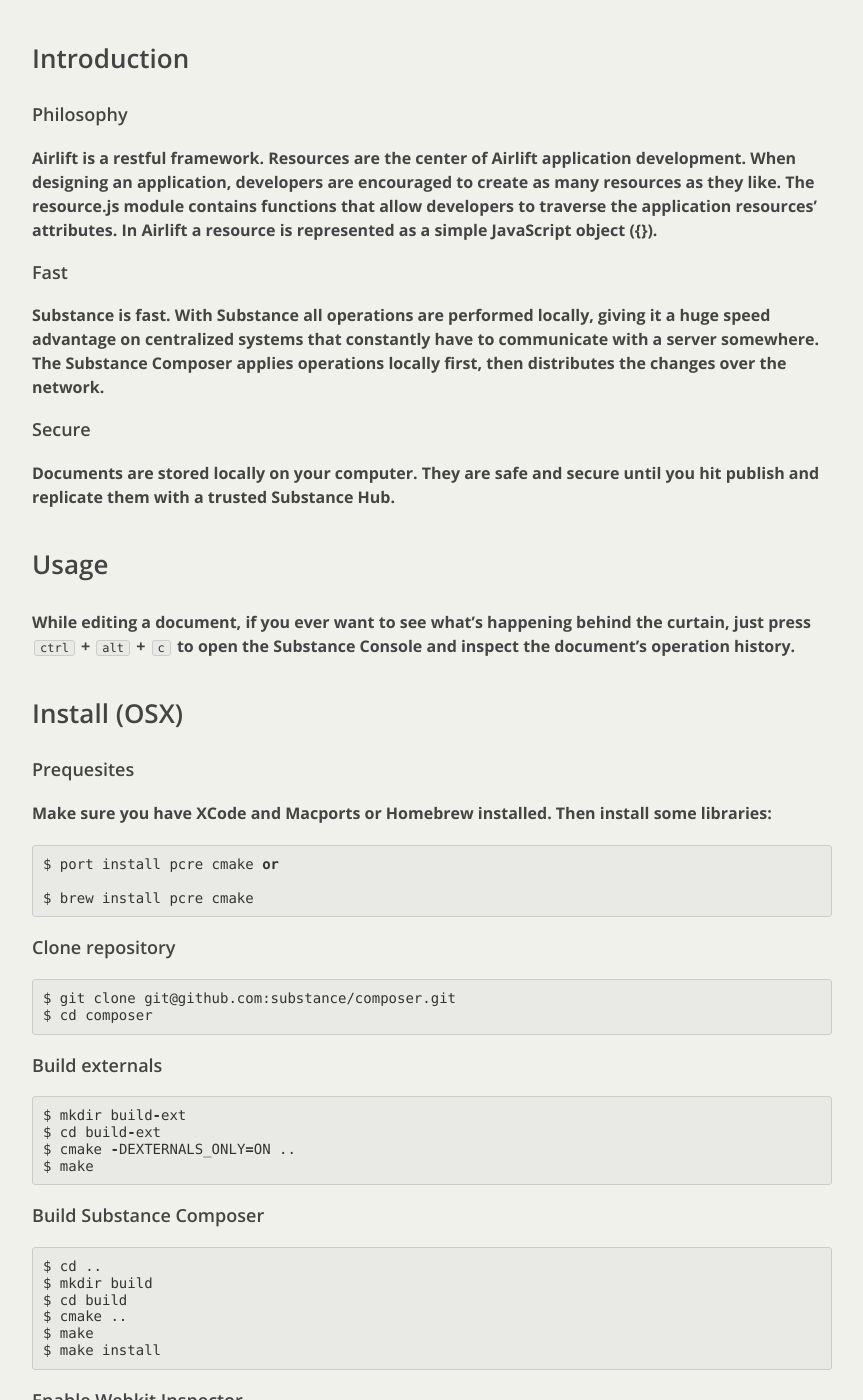
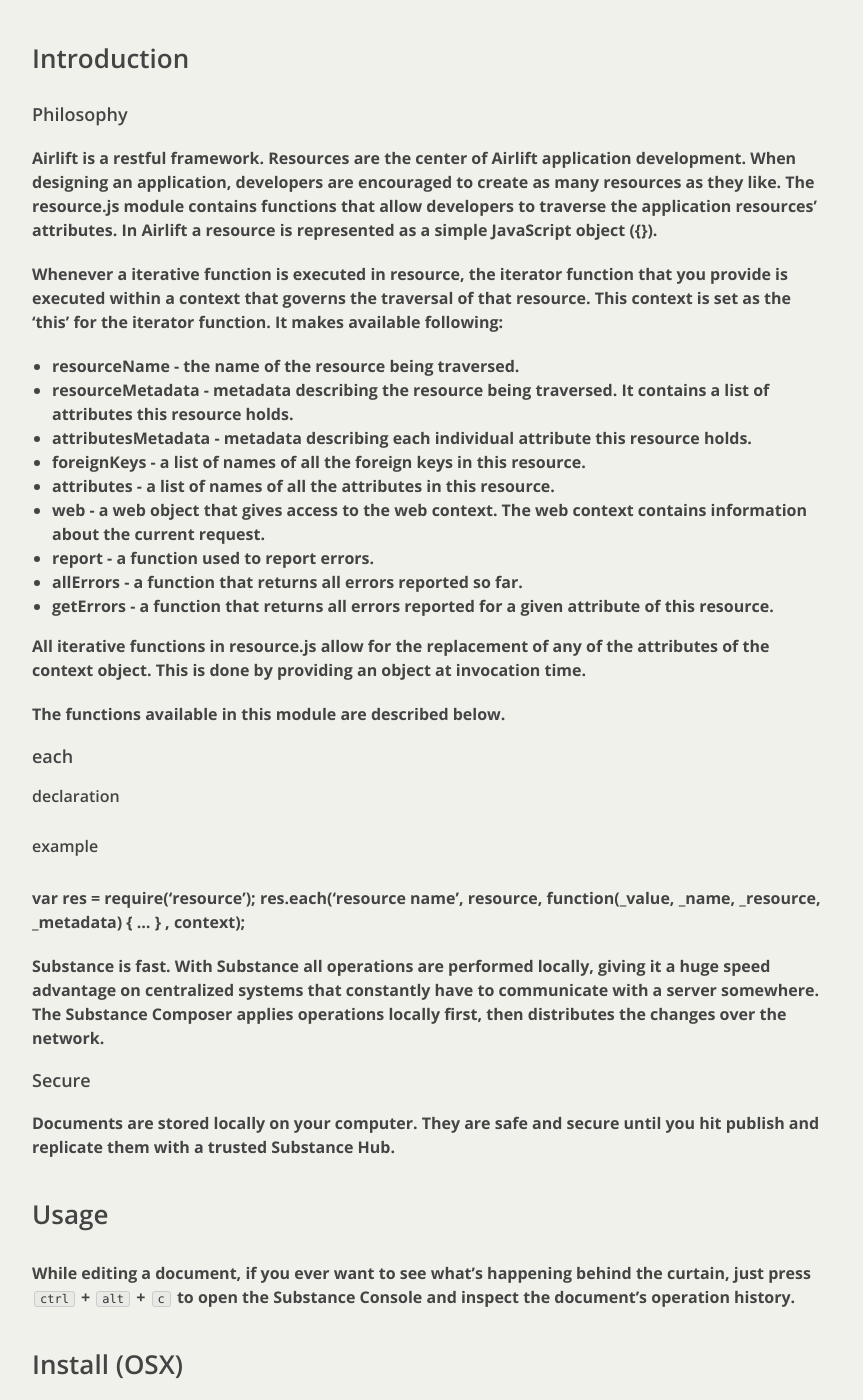
Before and after one commit to Airlift-Framework/airlift-framework.github.com, a Jekyll site: the page built from _posts/modules/0100-01-01-resource.md, in a window 1280 px wide and 1400 px high, scrolled down 546 px. Shown: the whole window, without its empty margins (208-1071 px from the left). Built offline with Jekyll 4.4.1, drawn with Linux system fonts in a browser that asks for light colours; nearby versions of some CDN libraries.

Commit message:
Updated _posts/modules/0100-01-01-resource.md

```diff
--- a/_posts/modules/0100-01-01-resource.md
+++ b/_posts/modules/0100-01-01-resource.md
@@ -15,7 +15,31 @@
 
 Airlift is a restful framework.  Resources are the center of Airlift application development.  When designing an application, developers are encouraged to create as many resources as they like.  The resource.js module contains functions that allow developers to traverse the application resources' attributes.  In Airlift a resource is represented as a simple JavaScript object ({}).
 
-## Fast
+Whenever a iterative function is executed in resource, the iterator function that you provide is executed within a context that governs the traversal of that resource.  This context is set as the 'this' for the iterator function.  It makes available following:
+
+* resourceName - the name of the resource being traversed.
+* resourceMetadata - metadata describing the resource being traversed.  It contains a list of attributes this resource holds.
+* attributesMetadata - metadata describing each individual attribute this resource holds.
+* foreignKeys - a list of names of all the foreign keys in this resource.
+* attributes - a list of names of all the attributes in this resource.
+* web - a web object that gives access to the web context.  The web context contains information about the current request.
+* report - a function used to report errors.
+* allErrors - a function that returns all errors reported so far.
+* getErrors - a function that returns all errors reported for a given attribute of this resource.
+
+All iterative functions in resource.js allow for the replacement of any of the attributes of the context object.  This is done by providing an object at invocation time.
+
+The functions available in this module are described below.
+
+## each
+### declaration
+
+### example
+var res = require('resource');
+    res.each('resource name', resource, function(_value, _name, _resource, _metadata)
+    { ...
+    } , context);
+
 
 Substance is fast. With Substance all operations are performed locally, giving it a huge speed advantage on centralized systems that constantly have to communicate with a server somewhere. The Substance Composer applies operations locally first, then distributes the changes over the network.
 
```
